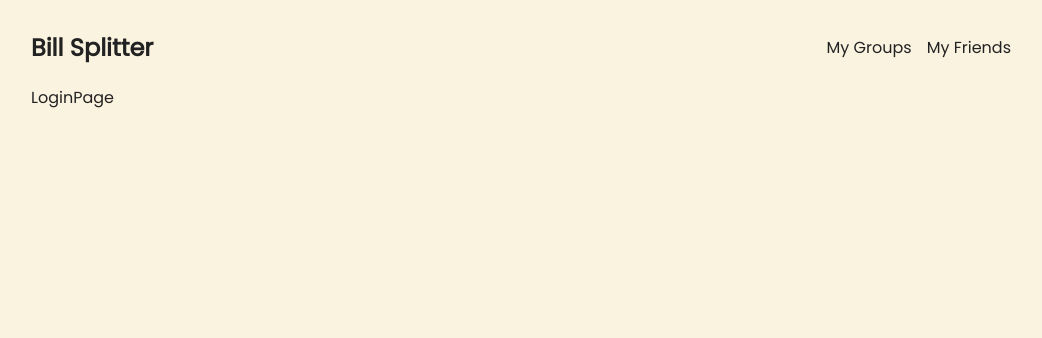
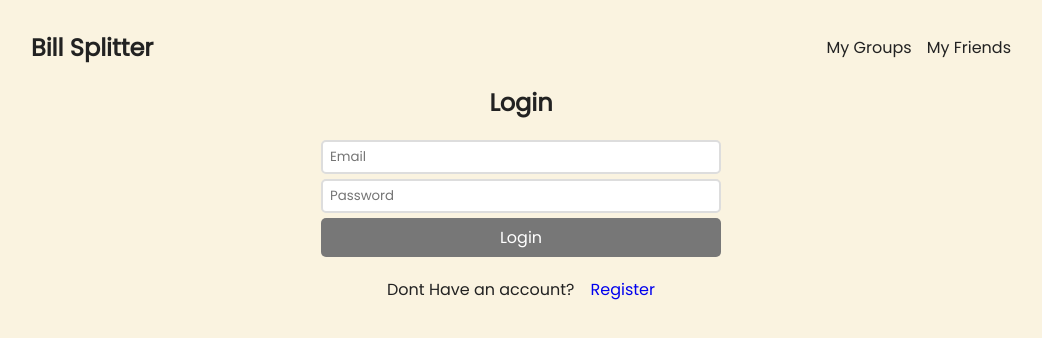
Before and after one commit to deepjoy9/Bill-Split-App, a React (Vite) app in the folder client/: page /login in a window 1280 px wide. Shown: the top 338 px of the page, without its empty margins (119-1161 px from the left). Built offline with nearby package versions, Linux system fonts and the light colour scheme.

Commit message:
Add login and register pages

```diff
--- a/client/src/App.css
+++ b/client/src/App.css
@@ -356,3 +356,56 @@ checkbox-container > label {
   font-size: 16px;
   color: #666;
 }
+
+/* LoginPage & RegisterPage*/
+.login-container,
+.register-container {
+  max-width: 400px;
+  margin: 0 auto;
+}
+
+.login-container h2,
+.register-container h2 {
+  margin-bottom: 20px;
+  text-align: center;
+}
+
+.login-container input,
+.register-container input {
+  display: block;
+  margin-bottom: 5px;
+  width: 100%;
+  padding: 5px 7px;
+  border: 2px solid #ddd;
+  background-color: #fff;
+  border-radius: 5px;
+}
+
+.login-container button,
+.register-container button {
+  width: 100%;
+  display: block;
+  background-color: #777;
+  border: 0;
+  color: #fff;
+  border-radius: 5px;
+  padding: 7px 0;
+}
+
+.login-container button:hover,
+.register-container button:hover {
+  background-color: #555;
+}
+
+.link-section {
+  max-width: 400px;
+  margin: 0 auto;
+  display: flex;
+  align-items: center;
+  justify-content: center;
+  gap: 1rem;
+  margin-top: 1.25rem;
+}
+.link-section a {
+  text-decoration: none;
+}
--- a/client/src/pages/LoginPage.jsx
+++ b/client/src/pages/LoginPage.jsx
@@ -1,7 +1,47 @@
-import React from "react";
+import { useState } from "react";
+import { Link } from "react-router-dom";
 
 const LoginPage = () => {
-  return <div>LoginPage</div>;
+  const [email, setEmail] = useState("");
+  const [password, setPassword] = useState("");
+
+  const handleEmailChange = (e) => {
+    setEmail(e.target.value);
+  };
+
+  const handlePasswordChange = (e) => {
+    setPassword(e.target.value);
+  };
+
+  const handleSubmit = (e) => {
+    e.preventDefault();
+    console.log("Email:", email, "Password:", password);
+  };
+
+  return (
+    <div className="login-container">
+      <h2>Login</h2>
+      <form onSubmit={handleSubmit}>
+        <input
+          type="email"
+          placeholder="Email"
+          value={email}
+          onChange={handleEmailChange}
+        />
+        <input
+          type="password"
+          placeholder="Password"
+          value={password}
+          onChange={handlePasswordChange}
+        />
+        <button type="submit">Login</button>
+      </form>
+      <div className="link-section">
+        <p>Dont Have an account?</p>
+        <Link to="/register">Register</Link>
+      </div>
+    </div>
+  );
 };
 
 export default LoginPage;
--- a/client/src/pages/RegisterPage.jsx
+++ b/client/src/pages/RegisterPage.jsx
@@ -1,7 +1,47 @@
-import React from "react";
+import { useState } from "react";
+import { Link } from "react-router-dom";
 
 const RegisterPage = () => {
-  return <div>RegisterPage</div>;
+  const [email, setEmail] = useState("");
+  const [password, setPassword] = useState("");
+
+  const handleEmailChange = (e) => {
+    setEmail(e.target.value);
+  };
+
+  const handlePasswordChange = (e) => {
+    setPassword(e.target.value);
+  };
+
+  const handleSubmit = (e) => {
+    e.preventDefault();
+    console.log("Email:", email, "Password:", password);
+  };
+
+  return (
+    <div className="register-container">
+      <h2>Register</h2>
+      <form onSubmit={handleSubmit}>
+        <input
+          type="email"
+          placeholder="Email"
+          value={email}
+          onChange={handleEmailChange}
+        />
+        <input
+          type="password"
+          placeholder="Password"
+          value={password}
+          onChange={handlePasswordChange}
+        />
+        <button type="submit">Register</button>
+      </form>
+      <div className="link-section">
+        <p>Dont Have an account?</p>
+        <Link to="/login">Login</Link>
+      </div>
+    </div>
+  );
 };
 
 export default RegisterPage;
```
